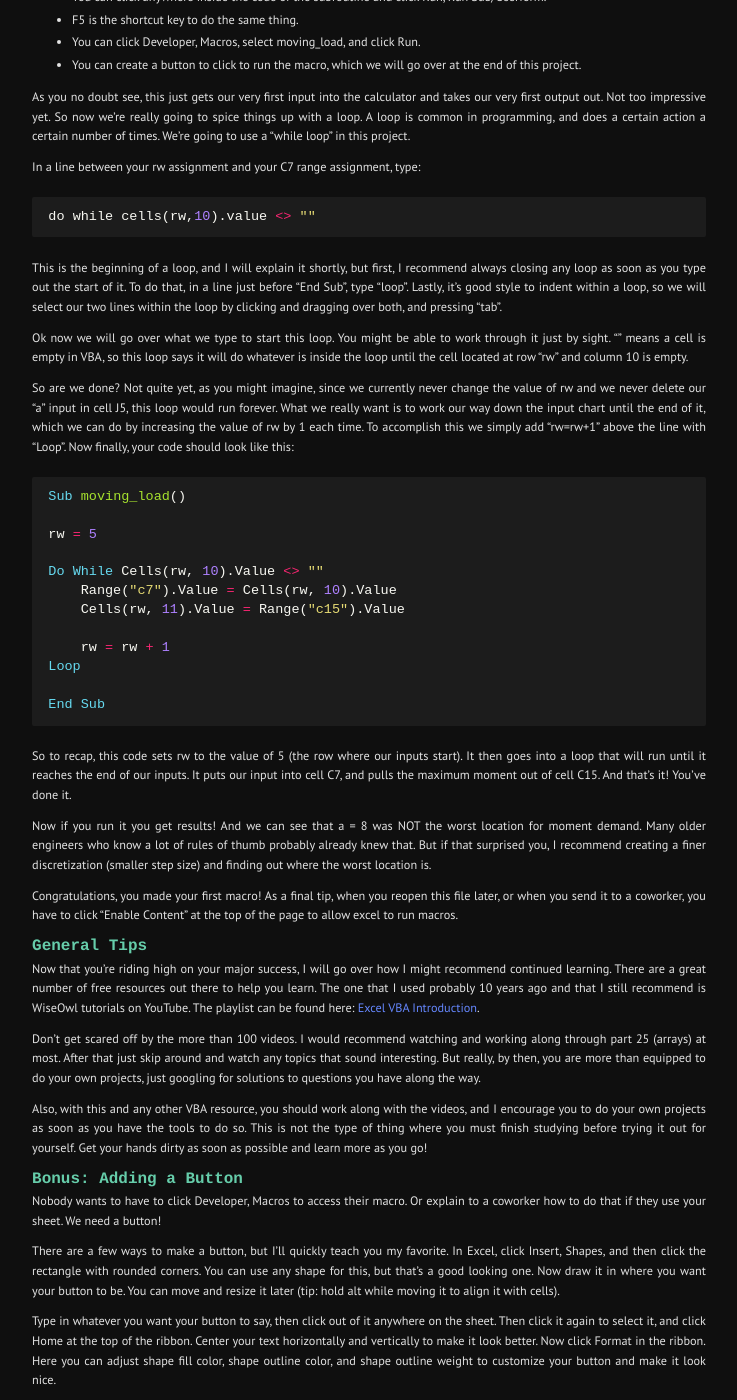
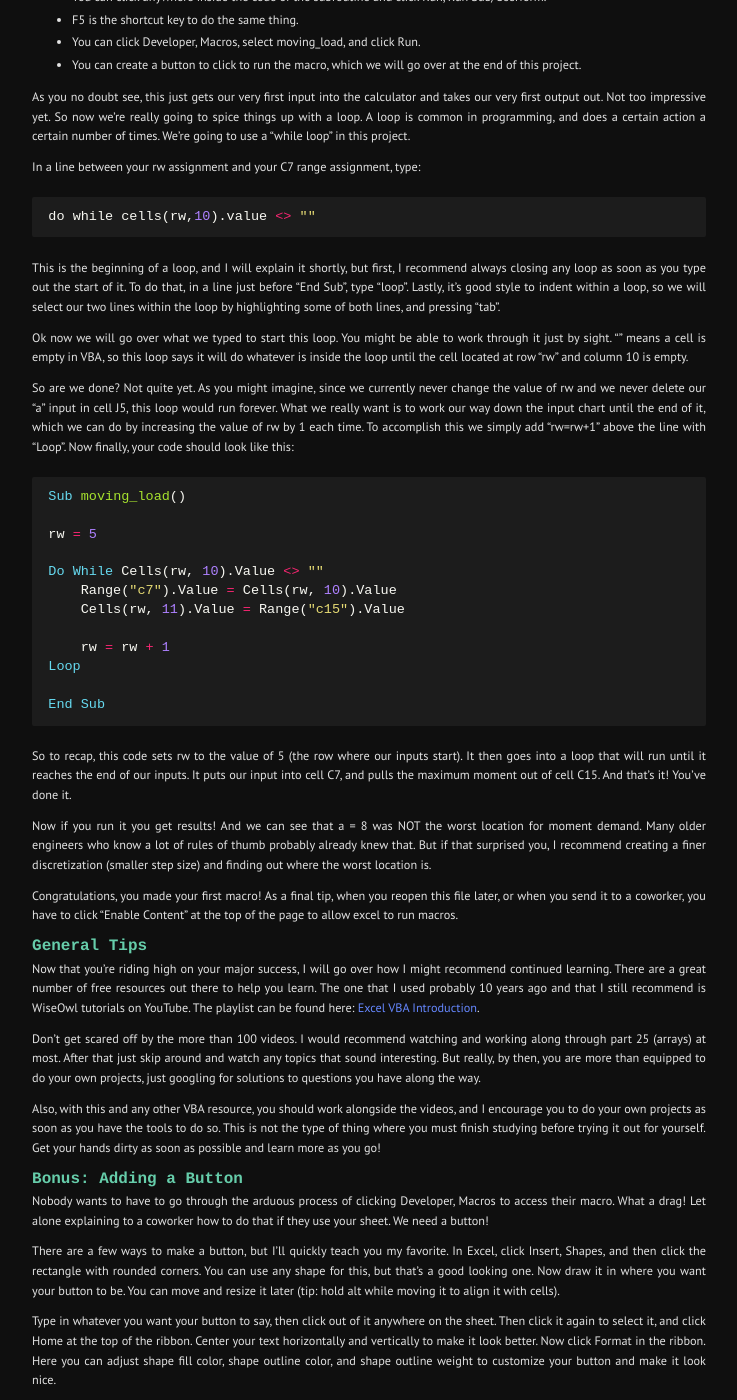
Before and after one commit to labeattie/testpreviewsite, a Jekyll site: the page built from _posts/2022-01-18-getting-started-in-vba.md, in a window 1280 px wide and 1400 px high, scrolled down 2469 px. Shown: the whole window, without its empty margins (271-1008 px from the left). Built offline with Jekyll 4.4.1, drawn with Linux system fonts in a browser that asks for light colours; some of the changed text lies outside the part shown.

Commit message:
article slight edits

````diff
--- a/_posts/2022-01-18-how-to-get-started-in-vba.md
+++ b/_posts/2022-01-18-getting-started-in-vba.md
@@ -89,11 +89,11 @@ In a line between your rw assignment and your C7 range assignment, type:
 do while cells(rw,10).value <> ""
 ```
 
-This is the beginning of a loop, and I will explain it shortly, but first, I recommend always closing any loop as soon as you type out the start of it. To do that, in a line just before "End Sub", type "loop". Lastly, it's good style to indent within a loop, so we will select our two lines within the loop by clicking and dragging over both, and pressing "tab".
+This is the beginning of a loop, and I will explain it shortly, but first, I recommend always closing any loop as soon as you type out the start of it. To do that, in a line just before "End Sub", type "loop". Lastly, it's good style to indent within a loop, so we will select our two lines within the loop by highlighting some of both lines, and pressing "tab".
 
-Ok now we will go over what we type to start this loop. You might be able to work through it just by sight. "" means a cell is empty in VBA, so this loop says it will do whatever is inside the loop until the cell located at row "rw" and column 10 is empty.
+Ok now we will go over what we typed to start this loop. You might be able to work through it just by sight. "" means a cell is empty in VBA, so this loop says it will do whatever is inside the loop until the cell located at row "rw" and column 10 is empty.
 
-So are we done? Not quite yet, as you might imagine, since we currently never change the value of rw and we never delete our "a" input in cell J5, this loop would run forever. What we really want is to work our way down the input chart until the end of it, which we can do by increasing the value of rw by 1 each time. To accomplish this we simply add "rw=rw+1" above the line with "Loop". Now finally, your code should look like this:
+So are we done? Not quite yet. As you might imagine, since we currently never change the value of rw and we never delete our "a" input in cell J5, this loop would run forever. What we really want is to work our way down the input chart until the end of it, which we can do by increasing the value of rw by 1 each time. To accomplish this we simply add "rw=rw+1" above the line with "Loop". Now finally, your code should look like this:
 
 ```visualbasic
 Sub moving_load()
@@ -121,10 +121,10 @@ Now that you're riding high on your major success, I will go over how I might re
 
 Don't get scared off by the more than 100 videos. I would recommend watching and working along through part 25 (arrays) at most. After that just skip around and watch any topics that sound interesting. But really, by then, you are more than equipped to do your own projects, just googling for solutions to questions you have along the way.
 
-Also, with this and any other VBA resource, you should work along with the videos, and I encourage you to do your own projects as soon as you have the tools to do so. This is not the type of thing where you must finish studying before trying it out for yourself. Get your hands dirty as soon as possible and learn more as you go!
+Also, with this and any other VBA resource, you should work alongside the videos, and I encourage you to do your own projects as soon as you have the tools to do so. This is not the type of thing where you must finish studying before trying it out for yourself. Get your hands dirty as soon as possible and learn more as you go!
 
 ## Bonus: Adding a Button
-Nobody wants to have to click Developer, Macros to access their macro. Or explain to a coworker how to do that if they use your sheet. We need a button!
+Nobody wants to have to go through the arduous process of clicking Developer, Macros to access their macro. What a drag! Let alone explaining to a coworker how to do that if they use your sheet. We need a button!
 
 There are a few ways to make a button, but I'll quickly teach you my favorite. In Excel, click Insert, Shapes, and then click the rectangle with rounded corners. You can use any shape for this, but that's a good looking one. Now draw it in where you want your button to be. You can move and resize it later (tip: hold alt while moving it to align it with cells).
 
````
Also changed, not shown: other parts of _posts/2022-01-18-getting-started-in-vba.md (+1 -1 lines).
